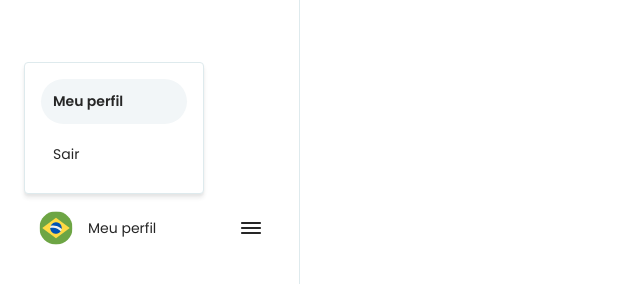
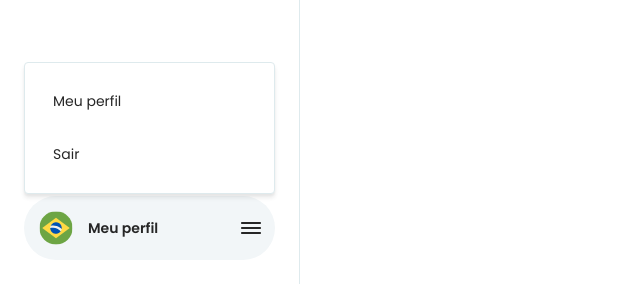
Before and after one commit to mdonangelo/libri-dashboard, a plain HTML site: page elements/main-navigation.html in a window 1280 px wide. Both pictures are taken after a click on the link "Meu perfil". Shown: the part 516-800 px from the top of the page, 0-640 px from the left. Drawn offline with Linux system fonts and the light colour scheme.

Commit message:
Script sub menu main navigation

```diff
--- a/elements/main-navigation.html
+++ b/elements/main-navigation.html
@@ -60,7 +60,7 @@
 
                 <div class="menu-popup-container">
 
-                    <ul class="popup-container active">
+                    <ul class="popup-container">
                         <li><a href="#">Meu perfil</a></li>
                         <li><a href="#">Sair</a></li>
                     </ul>
@@ -75,12 +75,21 @@
                     </a>
 
                 </div>
+            </nav>
+        </div>
 
+        <script>
+            // Mostrar menus internos ao menu de perfil
+            let profileButton = document.querySelector('.profile-nav')
+            let profileMenu = document.querySelector('.menu-popup-container');
+            let popupContainer = profileMenu.querySelector('.popup-container');
 
-            </nav>
-
-
-        </div>
+            profileButton.addEventListener("click", (e) => {
+                e.preventDefault();
+                popupContainer.classList.toggle('active');
+                profileButton.classList.toggle('pressed')
+            })
+        </script>
 
 </body>
 </html>
--- a/style/main.css
+++ b/style/main.css
@@ -889,7 +889,7 @@ INPUT CHECKBOX
     border: 1px solid var(--L-color-grey-base);
     background: var(--L-color-white);
     box-shadow: var(--box-shadow-level-1);
-    width: auto;
+    width: 100%;
     min-width: 180px;
 
     padding: 1rem;
```
